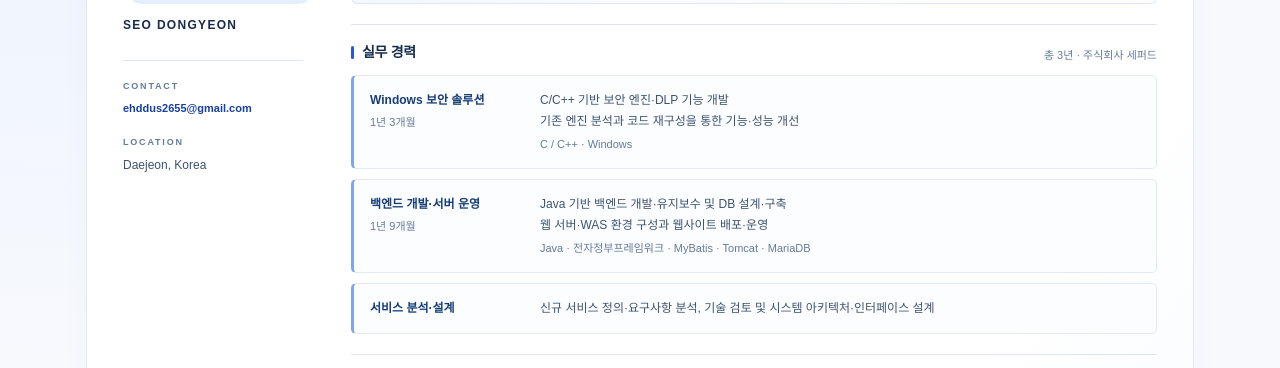
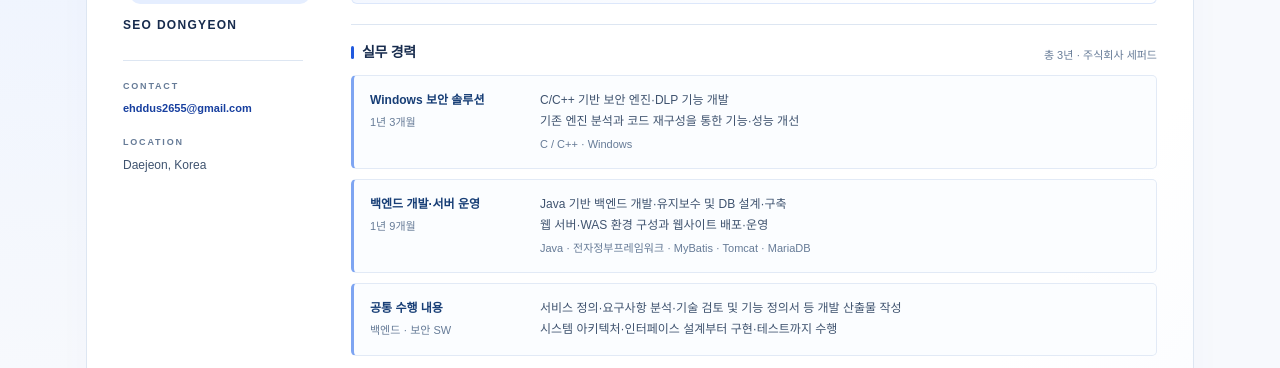
Before and after one commit to sdydy0298-dotcom/portfolio, a website: page index.html in a window 1280 px wide. Shown: the part 413-781 px from the top of the page. Drawn offline with Linux system fonts and the light colour scheme.

Commit message:
Describe common backend and security SW work with delivery artifacts

```diff
--- a/index.html
+++ b/index.html
@@ -5,7 +5,7 @@
 <main id="main"><section class="page profile-page" id="profile" aria-labelledby="profile-title"><div class="page-topline"><span>PORTFOLIO / 2026</span><span>PROFILE & EXPERIENCE</span></div>
 <div class="profile-grid"><aside class="identity"><div class="portrait-frame"><img class="portrait" src="/assets/profile.jpg" alt="서동연 프로필 사진" width="323" height="430" fetchpriority="high"></div><p class="english-name">SEO DONGYEON</p><div class="identity-rule"></div><div class="identity-contact"><p class="small-label">CONTACT</p><a class="contact-email" href="mailto:ehddus2655@gmail.com">ehddus2655@gmail.com</a><p class="small-label contact-location-label">LOCATION</p><p class="contact-location">Daejeon, Korea</p></div></aside>
 <div class="profile-body"><div class="intro"><p class="kicker">DEVELOPMENT · SECURITY · INFRASTRUCTURE</p><h1 id="profile-title">안녕하세요.<br><strong>서동연</strong>입니다<span class="accent">.</span></h1><p class="intro-text"><span>백엔드 시스템과 <strong>Windows 보안 솔루션 엔진</strong>을 개발하며, 서비스 배포·운영과 DLP 기능 개발을 경험했습니다.</span><span>현재는 <strong>서버와 기업 네트워크</strong>를 직접 설계·구축하며, 개발부터 인프라까지 경험의 폭을 넓히고 있습니다.</span></p></div>
-<section class="resume-section" aria-labelledby="career-title"><div class="section-heading"><h2 id="career-title">실무 경력</h2><span>총 3년 · 주식회사 세퍼드</span></div><div class="career-row"><div class="row-meta"><b>Windows 보안 솔루션</b><span>1년 3개월</span></div><div><p>C/C++ 기반 보안 엔진·DLP 기능 개발<br>기존 엔진 분석과 코드 재구성을 통한 기능·성능 개선</p><small>C / C++ · Windows</small></div></div><div class="career-row"><div class="row-meta"><b>백엔드 개발·서버 운영</b><span>1년 9개월</span></div><div><p>Java 기반 백엔드 개발·유지보수 및 DB 설계·구축<br>웹 서버·WAS 환경 구성과 웹사이트 배포·운영</p><small>Java · 전자정부프레임워크 · MyBatis · Tomcat · MariaDB</small></div></div><p class="career-design"><b>서비스 분석·설계</b><span>신규 서비스 정의·요구사항 분석, 기술 검토 및 시스템 아키텍처·인터페이스 설계</span></p></section>
+<section class="resume-section" aria-labelledby="career-title"><div class="section-heading"><h2 id="career-title">실무 경력</h2><span>총 3년 · 주식회사 세퍼드</span></div><div class="career-row"><div class="row-meta"><b>Windows 보안 솔루션</b><span>1년 3개월</span></div><div><p>C/C++ 기반 보안 엔진·DLP 기능 개발<br>기존 엔진 분석과 코드 재구성을 통한 기능·성능 개선</p><small>C / C++ · Windows</small></div></div><div class="career-row"><div class="row-meta"><b>백엔드 개발·서버 운영</b><span>1년 9개월</span></div><div><p>Java 기반 백엔드 개발·유지보수 및 DB 설계·구축<br>웹 서버·WAS 환경 구성과 웹사이트 배포·운영</p><small>Java · 전자정부프레임워크 · MyBatis · Tomcat · MariaDB</small></div></div><p class="career-design"><span class="career-design-label"><b>공통 수행 내용</b><small>백엔드 · 보안 SW</small></span><span>서비스 정의·요구사항 분석·기술 검토 및 기능 정의서 등 개발 산출물 작성<br>시스템 아키텍처·인터페이스 설계부터 구현·테스트까지 수행</span></p></section>
 <section class="resume-section core-skills" aria-labelledby="skills-title"><div class="section-heading"><h2 id="skills-title">주요 기술</h2></div>
 <ul class="core-technologies" aria-label="대표 기술">
 <li><img src="/assets/tech/cplusplus.svg" width="32" height="32" alt="" aria-hidden="true" decoding="async"><span>C++</span></li>
--- a/styles.css
+++ b/styles.css
@@ -419,6 +419,8 @@ body.dialog-open { overflow: hidden; }
 .row-meta b { color: #173e76; }
 .career-design { display: grid; grid-template-columns: 150px minmax(0,1fr); gap: 20px; margin: 10px 0 0; padding: 14px 16px; border: 1px solid #e2eaf6; border-left: 3px solid #7ea5f2; border-radius: 5px; background: #fbfdff; font-size: 12px; line-height: 1.8; color: var(--body); }
 .career-design b { color: #173e76; }
+.career-design-label b { display: block; }
+.career-design-label small { display: block; margin-top: 2px; color: var(--muted); font-size: 11px; }
 @media(max-width:650px) { .intro { padding: 18px 16px 3px; } .intro h1 { font-size: 32px; } .career-design { grid-template-columns: 1fr; gap: 4px; } }
 @media print { .intro { padding: 12px 16px 0; } .intro h1 { font-size: 28px; } .career-row { padding: 9px 12px; } }
 
```
